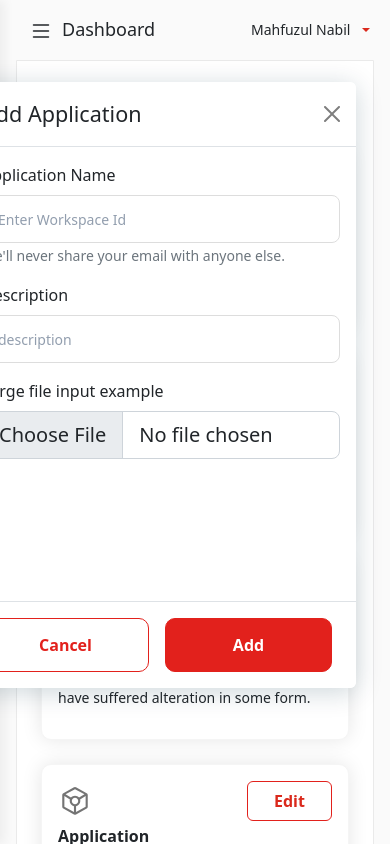
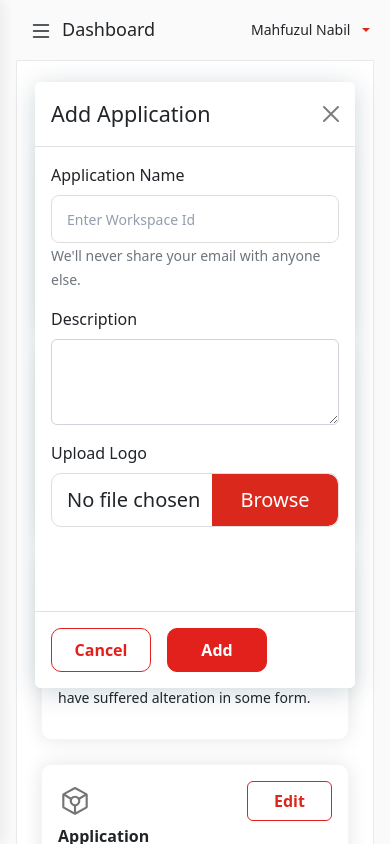
Before and after one commit to siddhanshjain/farragutapp, a React (Create React App) app in the folder farragut/: page /application in a window 390 px wide. Both pictures are taken after typing "Sample" into the empty fields and a click on the button "Add". Shown: the top 844 px of the page. Built offline with nearby package versions, Linux system fonts and the light colour scheme.

Commit message:
[Commit for button UI]

```diff
--- a/farragut/src/assets/css/common.css
+++ b/farragut/src/assets/css/common.css
@@ -1,7 +1,8 @@
 /* Input css */
 input[type="text"],
 input[type="search"],
-input[type="password"] {
+input[type="password"],
+input[type="file"] {
   padding: 11px 70px 11px 15px;
   background: #ffffff;
   border: 1px solid #dddddd;
@@ -53,15 +54,17 @@ input::placeholder {
   text-align: center;
 }
 .red-btn-outline.btn-outline-danger:hover {
-  color: #e2211c;
+  color: #ffffff;
   border: 1px solid #e2211c;
-  background-color: #ffffff;
+  background-color: #e2211c;
 }
 /* Button css end */
 /* Model css */
 .model-component-wrapper {
   max-width: 514px;
   max-height: 606px;
+  width: 100%;
+  height: auto;
   margin: auto;
   display: block;
   right: 34px;
@@ -138,4 +141,44 @@ input::placeholder {
 }
 .application-form {
 }
+.choose-file {
+  position: relative;
+  border-radius: 10px !important;
+}
+.choose-file::placeholder {
+  content: "Select";
+}
+.choose-file::before {
+  content: "Browse";
+  position: absolute;
+  z-index: 2;
+  display: block;
+  background: #da291c;
+  color: #ffffff;
+  border-radius: 0px 10px 10px 0px;
+  width: 126px;
+  padding: 11px;
+  top: 0;
+  right: 0;
+  text-align: center;
+}
+#formFile::file-selector-button {
+  display: none;
+}
 /* Application.css end */
+
+/* Media Query */
+@media only screen and (max-width: 600px) {
+  .model-component-wrapper {
+    right: 0;
+    left: 0 !important;
+    max-width: 320px;
+  }
+  .model-component-wrapper .red-btn-outline,
+  .model-component-wrapper .red-btn {
+    min-width: 100px;
+    padding-top: 8px;
+    padding-bottom: 8px;
+  }
+}
+/*  Media Query End  */
--- a/farragut/src/pages/Application.js
+++ b/farragut/src/pages/Application.js
@@ -51,11 +51,11 @@ const Application = () => {
 
                       <Form.Group className="mb-3" controlId="formBasicPassword">
                         <Form.Label>Description</Form.Label>
-                        <Form.Control type="text" placeholder="description" />
+                        <Form.Control as="textarea" rows={3} />
                       </Form.Group>
                        <Form.Group controlId="formFileLg" className="mb-3">
-                          <Form.Label>Large file input example</Form.Label>
-                          <Form.Control type="file" size="lg" />
+                          <Form.Label>Upload Logo</Form.Label>
+                          <Form.Control type="file" size="lg" placeholder="Select" className="choose-file" id="formFile" />
                         </Form.Group>
                     </Form>
                   </Modal.Body>
```
